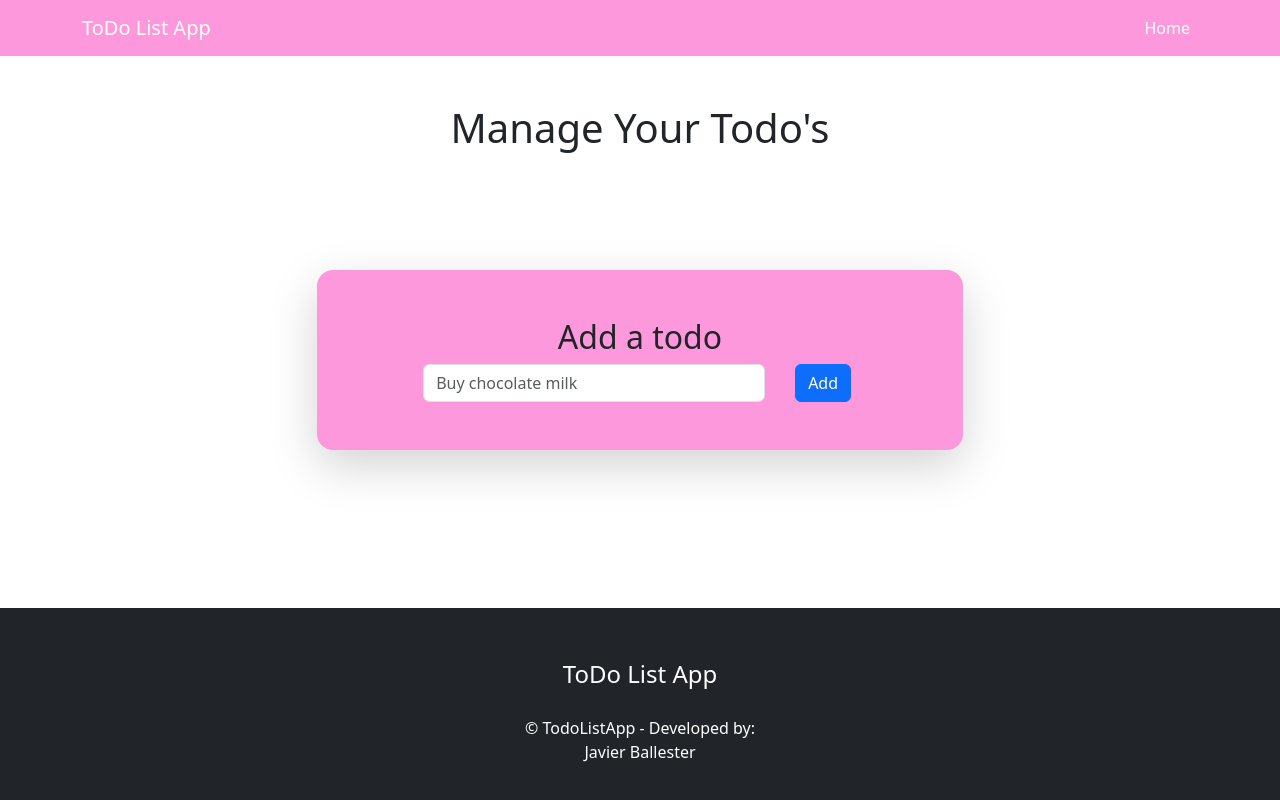
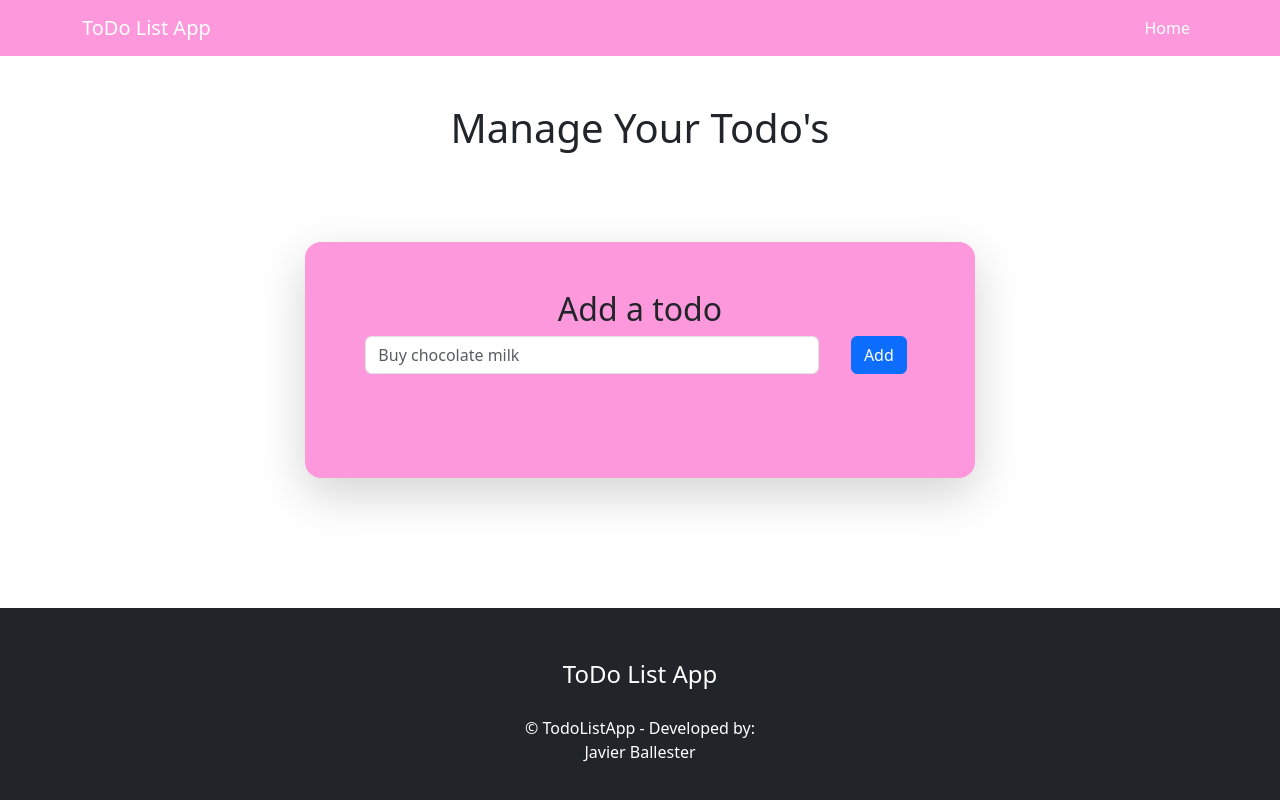
Before and after one commit to Javirb26/todo_js, a plain HTML site: page index.html in a window 1280 px wide. Drawn offline with nearby package versions, Linux system fonts and the light colour scheme.

Commit message:
adds ul container for future todos and fixed form column widths

```diff
--- a/index.html
+++ b/index.html
@@ -38,18 +38,21 @@
 
     <div class="container">
         <main class="d-flex align-items-center justify-content-center todo-container">
-                <div class="row text-center px-5 py-5 pink rounded-4 shadow-lg">
-                    <h2>Add a todo</h2>
-                        <form>
-                            <div class="row d-flex justify-content-center">
-                                <div class="col-8">
-                                    <input type="text" class="form-control" placeholder="Buy chocolate milk">
+                <div class="row px-5 py-5 pink rounded-4 shadow-lg">
+                    <h2 class="text-center">Add a todo</h2>
+                        <form id="todo-form">
+                            <div class="row d-flex justify-content-cente text-center">
+                                <div class="col-md-10 mb-2">
+                                    <input type="text" class="form-control" id="new-todo" placeholder="Buy chocolate milk">
                                 </div>
-                                <div class="col-2">
-                                    <button class="btn btn-primary" type="submit">Add</button>
+                                <div class="col-md-2">
+                                    <button class="btn btn-primary" id="new-todo-submit" type="submit">Add</button>
                                 </div>
                             </div>
                         </form>
+                        <div id="ul-style" class="mt-5">
+                            <ul class="list-group" id="list-container"></ul>
+                        </div>
                 </div>
         </main>
     </div>
```
